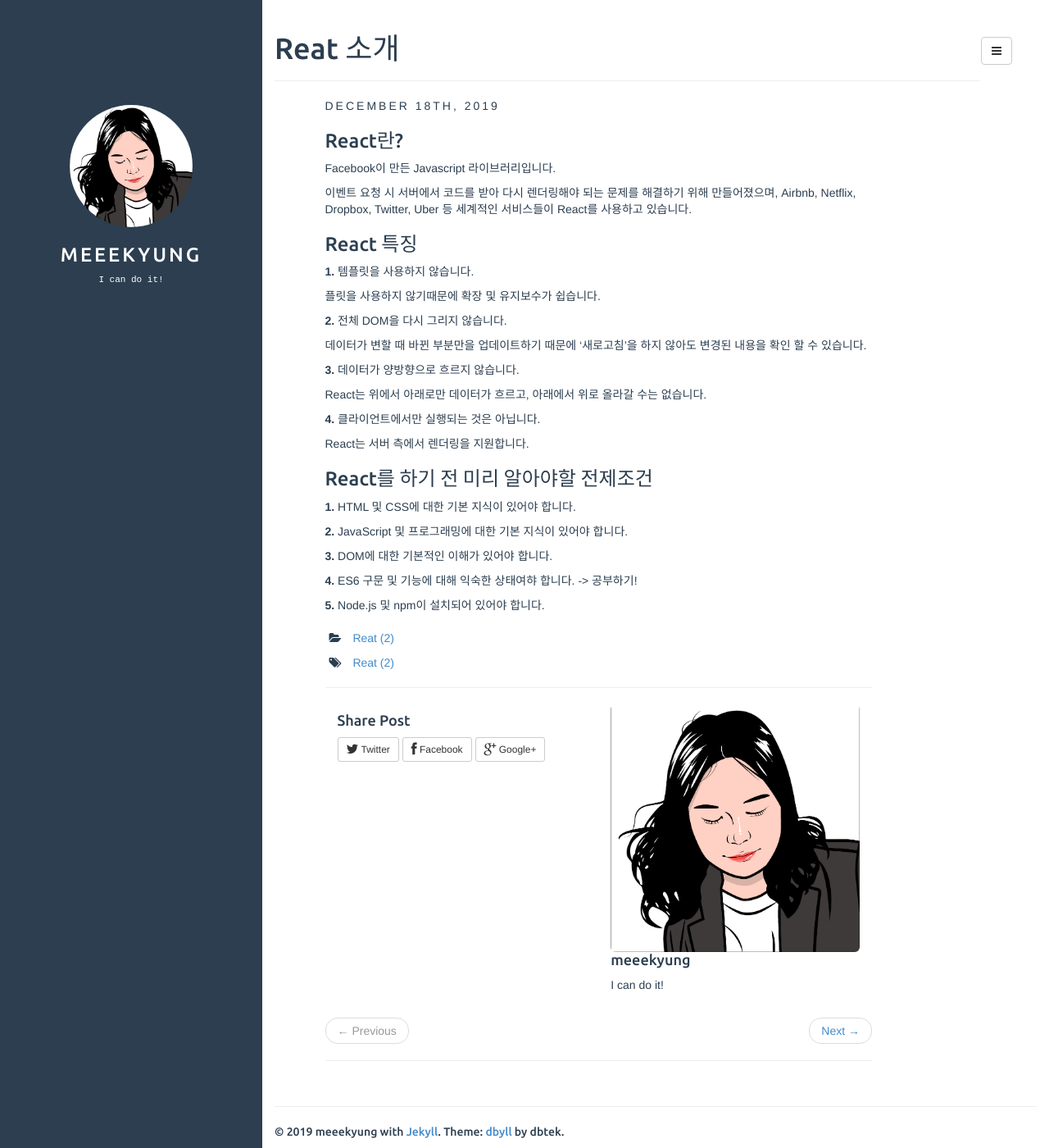
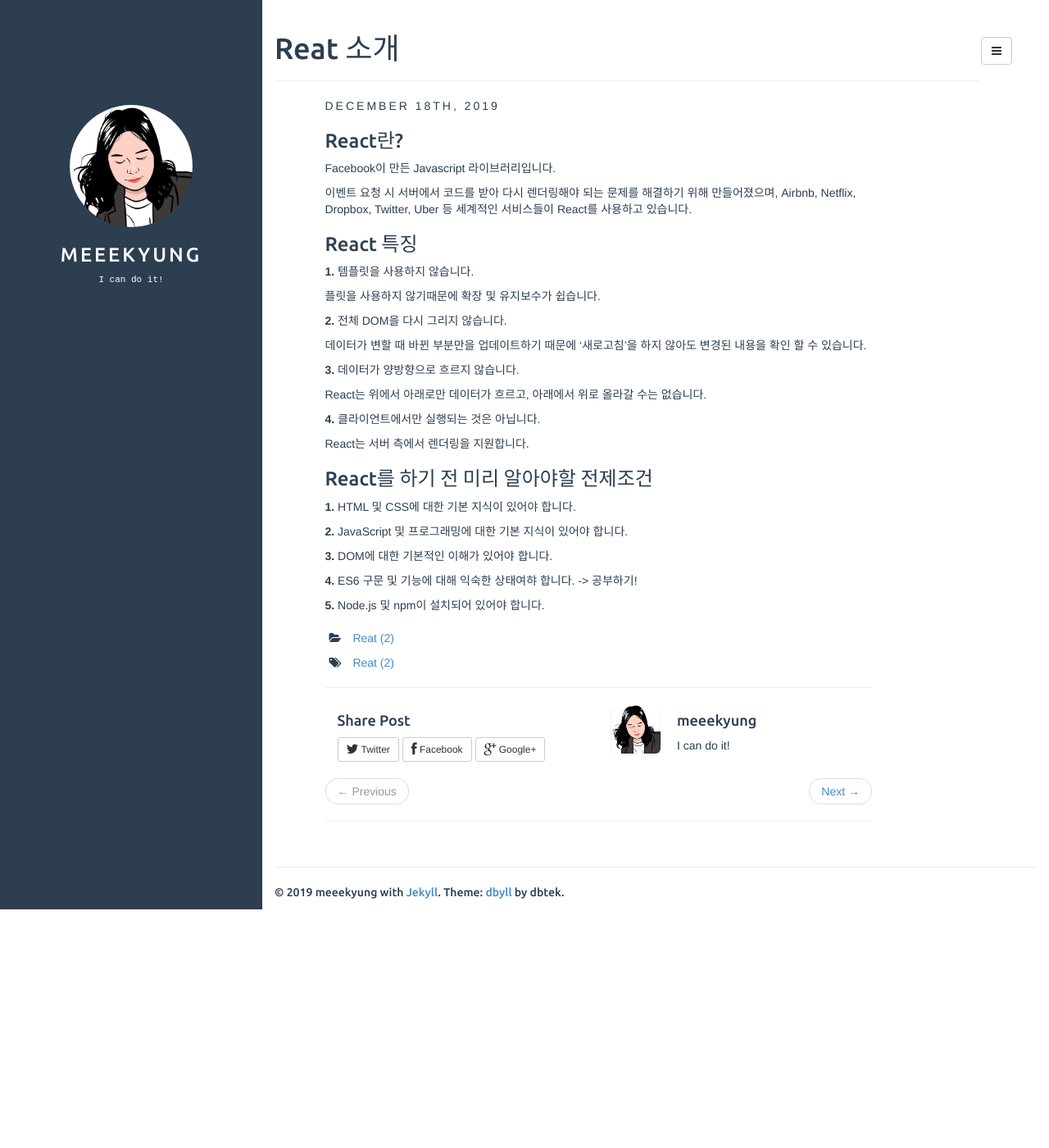
Before and after one commit to meeekyung/meeekyung.github.io, a Jekyll site: the page built from _posts/2019-12-18-react.md, in a window 1280 px wide and 1400 px high, scrolled down 1 px. Shown: the whole window at 82% size. Built offline with Jekyll 4.4.1, drawn with Linux system fonts in a browser that asks for light colours; after the commit the page ends 1109 px from its top, so only the background shows below that.

Commit message:
Update style.css

```diff
--- a/assets/css/style.css
+++ b/assets/css/style.css
@@ -154,6 +154,8 @@ article.home h4 a:hover {
 .author .author-image {
   float: left;
   margin-right: 20px;
+
+  width: 20%;
 }
 
 footer {
```
